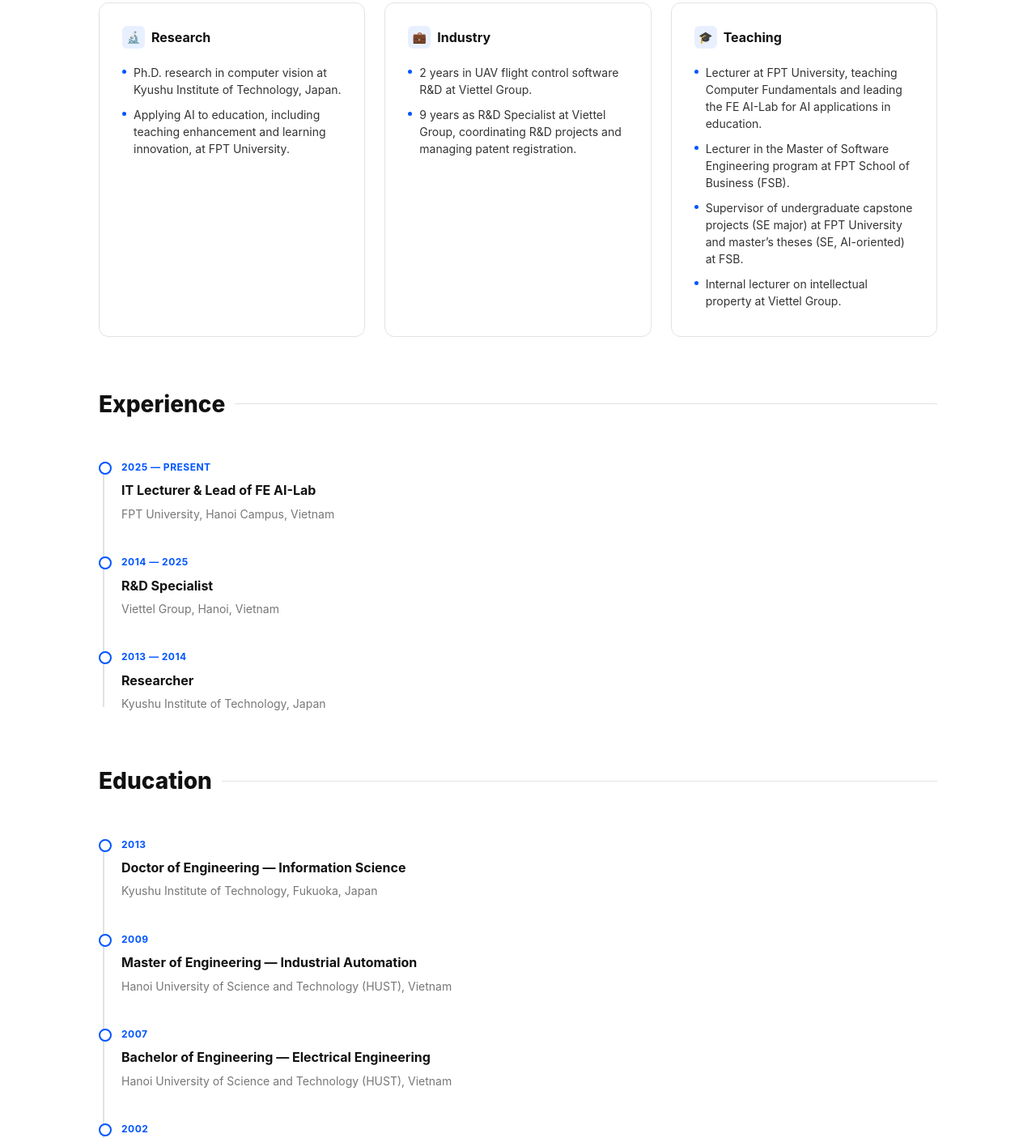
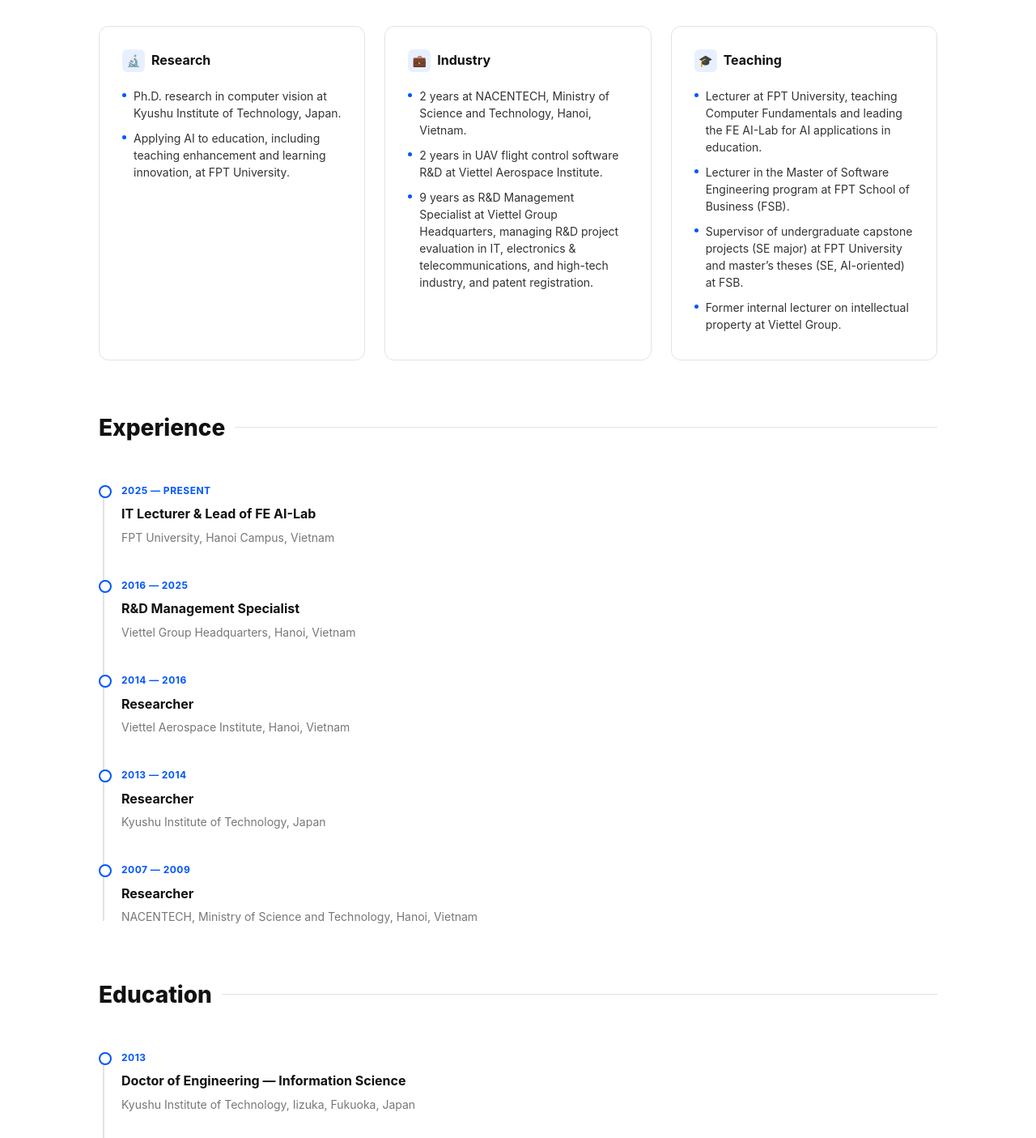
Before and after one commit to drtrunghieubui/buitrunghieu.github.io, a plain HTML site: page index.html in a window 1280 px wide. Shown: the part 1395-2800 px from the top of the page at 81% size. Drawn offline with Linux system fonts and the light colour scheme.

Commit message:
Add files via upload

```diff
--- a/index.html
+++ b/index.html
@@ -779,7 +779,7 @@
         <div class="tagline">IT Lecturer &amp; AI Researcher</div>
         <h1>Dr. Trung Hieu Bui</h1>
         <p class="vn-name">TS. B&ugrave;i Trung Hi&#7871;u</p>
-        <p class="role">IT Lecturer &amp; Lead of FE AI-Lab, FPT University, Hanoi Campus.<br>Specializing in Computer Vision and AI in Education.</p>
+        <p class="role">IT Lecturer &amp; Lead of FE AI-Lab, FPT University, Hanoi Campus.<br>Specializing in Computer Vision and AI Applications.</p>
         <div class="hero-actions">
           <a href="#research" class="btn btn-primary">View research</a>
           <a href="#publications" class="btn btn-outline">View publications</a>
@@ -813,7 +813,7 @@
           <span class="label">Kyushu Inst. of Technology</span>
         </div>
         <div class="stat-card">
-          <span class="number">11</span>
+          <span class="number">13</span>
           <span class="label">Years in Industry</span>
         </div>
         <div class="stat-card">
@@ -824,12 +824,12 @@
 
       <div class="bio reveal">
         <p>Dr. Trung Hieu Bui is an IT Lecturer at FPT University in Hanoi, Vietnam, where he teaches Computing Fundamentals and leads the FE AI-Lab.</p>
-        <p>He holds a Ph.D. in computer vision from Kyushu Institute of Technology (KIT), Japan. Before joining FPT University, he worked at Viettel Group for 11 years, including two years in UAV flight control software development and nine years as an R&amp;D Specialist coordinating research projects and managing patent registration. His current research focused on Computer Vision and AI in Education.</p>
+        <p>He holds a Ph.D. in computer vision from Kyushu Institute of Technology (KIT), Japan. Before joining FPT University, he worked at NACENTECH under the Ministry of Science and Technology of Vietnam, and then at Viettel Group for 11 years &mdash; two years at Viettel Aerospace Institute in UAV flight control software R&amp;D, and nine years at Viettel Group Headquarters as an R&amp;D Management Specialist. His current research focused on Computer Vision and AI Applications.</p>
       </div>
 
       <div class="info-chips reveal">
         <span class="chip">Computer Vision</span>
-        <span class="chip">AI in Education</span>
+        <span class="chip">AI Applications</span>
       </div>
     </section>
 
@@ -851,8 +851,9 @@
         <div class="exp-card">
           <h3><span class="icon">&#128188;</span> Industry</h3>
           <ul>
-            <li>2 years in UAV flight control software R&amp;D at Viettel Group.</li>
-            <li>9 years as R&amp;D Specialist at Viettel Group, coordinating R&amp;D projects and managing patent registration.</li>
+            <li>2 years at NACENTECH, Ministry of Science and Technology, Hanoi, Vietnam.</li>
+            <li>2 years in UAV flight control software R&amp;D at Viettel Aerospace Institute.</li>
+            <li>9 years as R&amp;D Management Specialist at Viettel Group Headquarters, managing R&amp;D project evaluation in IT, electronics &amp; telecommunications, and high-tech industry, and patent registration.</li>
           </ul>
         </div>
         <div class="exp-card">
@@ -861,7 +862,7 @@
             <li>Lecturer at FPT University, teaching Computer Fundamentals and leading the FE AI-Lab for AI applications in education.</li>
             <li>Lecturer in the Master of Software Engineering program at FPT School of Business (FSB).</li>
             <li>Supervisor of undergraduate capstone projects (SE major) at FPT University and master&rsquo;s theses (SE, AI-oriented) at FSB.</li>
-            <li>Internal lecturer on intellectual property at Viettel Group.</li>
+            <li>Former internal lecturer on intellectual property at Viettel Group.</li>
           </ul>
         </div>
       </div>
@@ -880,14 +881,24 @@
             <span class="school">FPT University, Hanoi Campus, Vietnam</span>
           </div>
           <div class="edu-item">
-            <span class="year">2014 &mdash; 2025</span>
-            <h4>R&amp;D Specialist</h4>
-            <span class="school">Viettel Group, Hanoi, Vietnam</span>
+            <span class="year">2016 &mdash; 2025</span>
+            <h4>R&amp;D Management Specialist</h4>
+            <span class="school">Viettel Group Headquarters, Hanoi, Vietnam</span>
+          </div>
+          <div class="edu-item">
+            <span class="year">2014 &mdash; 2016</span>
+            <h4>Researcher</h4>
+            <span class="school">Viettel Aerospace Institute, Hanoi, Vietnam</span>
           </div>
           <div class="edu-item">
             <span class="year">2013 &mdash; 2014</span>
             <h4>Researcher</h4>
             <span class="school">Kyushu Institute of Technology, Japan</span>
+          </div>
+          <div class="edu-item">
+            <span class="year">2007 &mdash; 2009</span>
+            <h4>Researcher</h4>
+            <span class="school">NACENTECH, Ministry of Science and Technology, Hanoi, Vietnam</span>
           </div>
         </div>
       </div>
@@ -903,22 +914,38 @@
           <div class="edu-item">
             <span class="year">2013</span>
             <h4>Doctor of Engineering &mdash; Information Science</h4>
-            <span class="school">Kyushu Institute of Technology, Fukuoka, Japan</span>
+            <span class="school">Kyushu Institute of Technology, Iizuka, Fukuoka, Japan</span>
           </div>
           <div class="edu-item">
             <span class="year">2009</span>
             <h4>Master of Engineering &mdash; Industrial Automation</h4>
-            <span class="school">Hanoi University of Science and Technology (HUST), Vietnam</span>
+            <span class="school">Hanoi University of Science and Technology (HUST), Hanoi, Vietnam</span>
           </div>
           <div class="edu-item">
             <span class="year">2007</span>
             <h4>Bachelor of Engineering &mdash; Electrical Engineering</h4>
-            <span class="school">Hanoi University of Science and Technology (HUST), Vietnam</span>
+            <span class="school">Hanoi University of Science and Technology (HUST), Hanoi, Vietnam</span>
           </div>
           <div class="edu-item">
             <span class="year">2002</span>
             <h4>High School Diploma &mdash; Mathematics (Gifted Program)</h4>
             <span class="school">Hanoi &ndash; Amsterdam High School for the Gifted, Vietnam</span>
+          </div>
+        </div>
+      </div>
+
+      <!-- TRAINING -->
+      <div style="margin-top:60px;">
+        <div class="section-header reveal">
+          <h2>Training</h2>
+          <div class="section-line"></div>
+        </div>
+
+        <div class="edu-timeline reveal">
+          <div class="edu-item">
+            <span class="year">2008 &mdash; 2009</span>
+            <h4>JICA Training Program &mdash; Computerized Machine Control for Mechanical Automation: Essentials for Cleaner Production</h4>
+            <span class="school">Japan International Cooperation Agency (JICA), Japan</span>
           </div>
         </div>
       </div>
```
